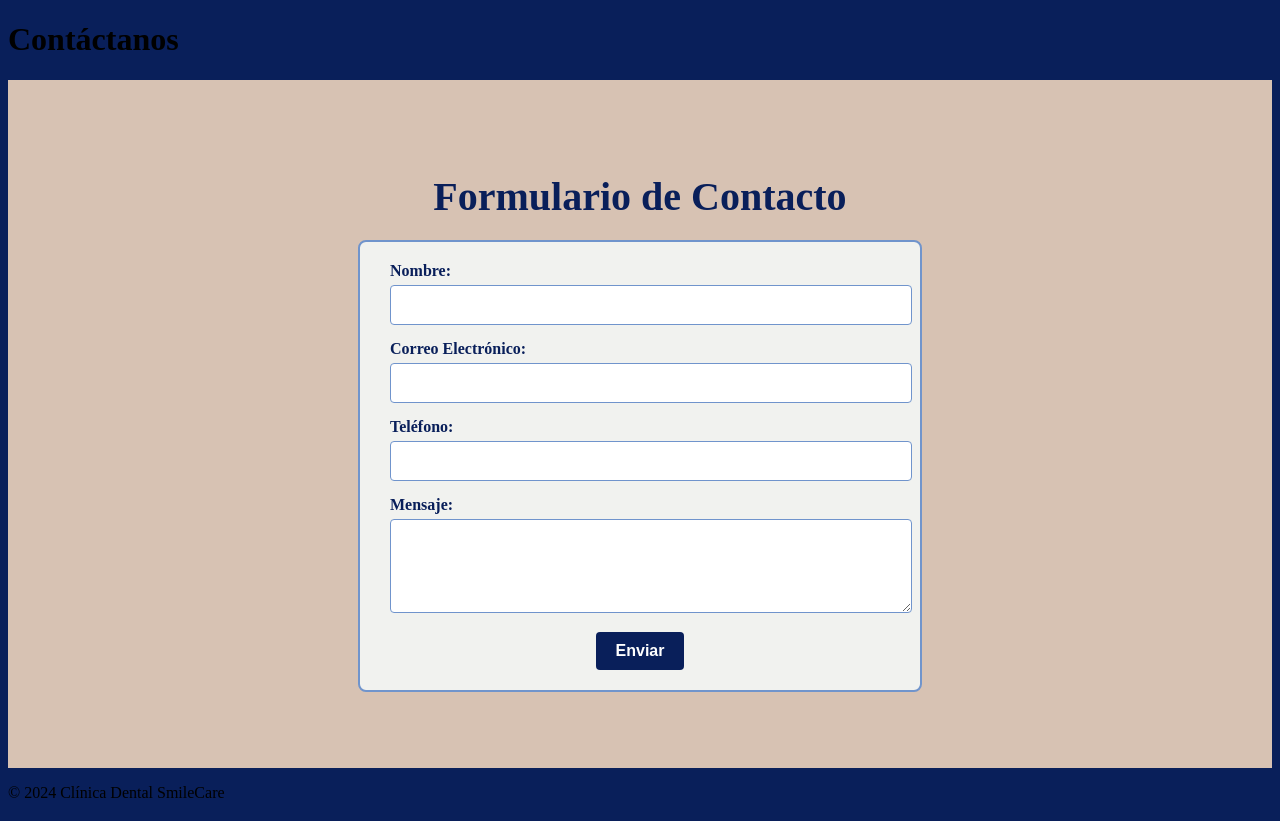
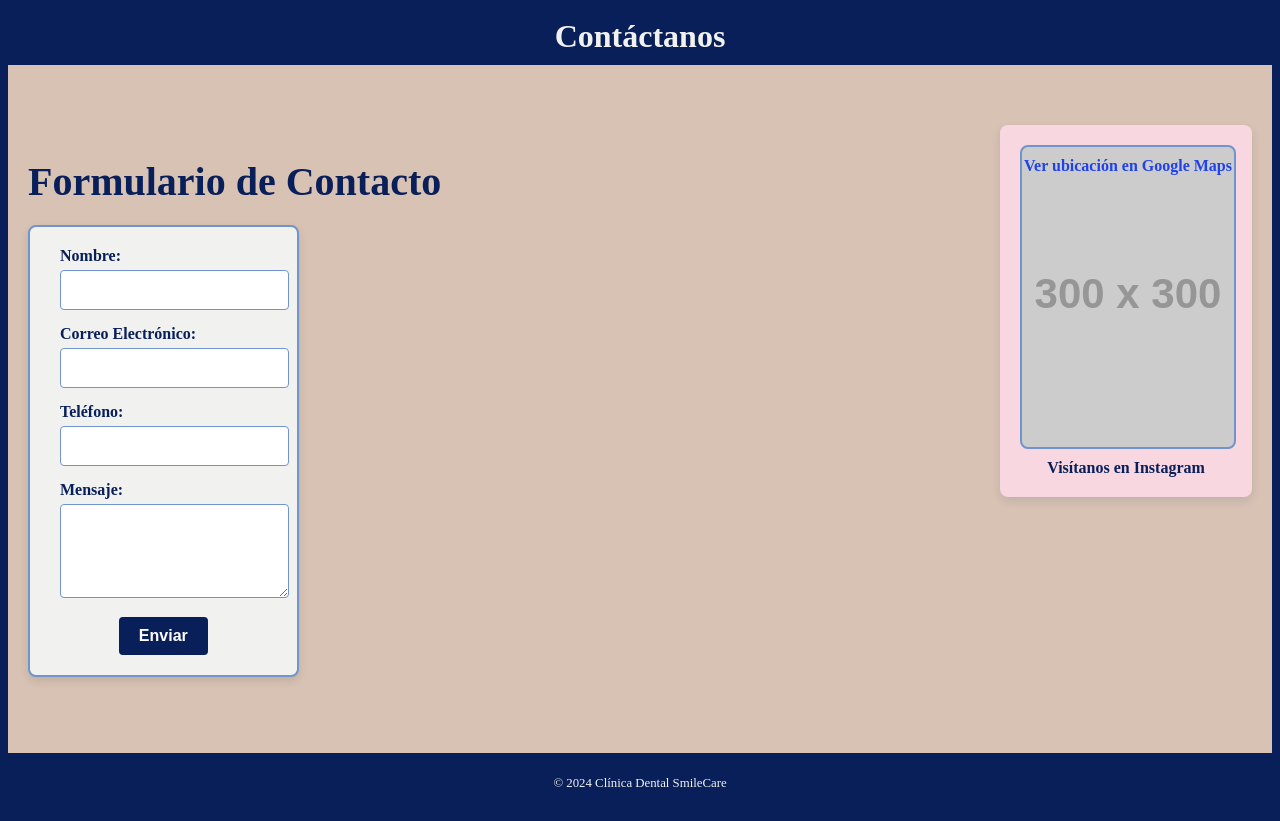
Before and after one commit to Fran92p/wdcapstone, a plain HTML site: page contacto.html in a window 1280 px wide. Drawn offline with Linux system fonts and the light colour scheme; placeholder pictures from the web are drawn by us.

Commit message:
ni se ya

```diff
--- a/contacto.html
+++ b/contacto.html
@@ -9,6 +9,7 @@
 <body>
     <h1>Contáctanos</h1>
     <section id="contacto">
+        <div id="contacto-form-container">
             <h2>Formulario de Contacto</h2>
             <form id="contacto-form">
                 <label for="nombre">Nombre:</label>
@@ -25,8 +26,22 @@
 
                 <button type="submit">Enviar</button>
             </form>
+            <p id="form-mensaje"></p>
+        </div>
 
-        <p id="form-mensaje"></p>
+
+        <div id="mapa-container">
+            <div id="mapa">
+                <a href="https://www.google.com/maps/place/Pedro+Fco.+Berro+1295,+11300+Montevideo,+Departamento+de+Montevideo,+Uruguay/@-34.9092705,-56.1468723,17z/data=!3m1!4b1!4m6!3m5!1s0x959f81128edcecf7:0xb267d9f77c13f719!8m2!3d-34.9092705!4d-56.1468723!16s%2Fg%2F11hdjsrn1c?entry=ttu&g_ep=EgoyMDI0MTExOS4yIKXMDSoASAFQAw%3D%3D" target="_blank">
+                    Ver ubicación en Google Maps
+                </a>
+            </div>
+            <div id="instagram">
+                <a href="https://www.instagram.com/dra.belenpais/profilecard/?igsh=ZXM3dG56ejJkb3Y3" target="_blank">
+                    Visítanos en Instagram
+                </a>
+            </div>
+        </div>
 
     </section>
 
--- a/css/contacto.css
+++ b/css/contacto.css
@@ -8,9 +8,23 @@
     background-color: #091F5A; /
  }
 
+ h1 {
+    background-color: #091F5A;
+    color: #F1F2EF;
+    text-align: center;
+    font-size: 2rem;
+    margin: 0;
+    padding: 10px 0;
+}
+
+
  #contacto {
     background-color: #D7C2B3;
     padding: 60px 20px;
+    display: flex;
+    justify-content: space-between;
+    align-items: flex-start;
+    gap: 20px;
     text-align: center;
 }
 
@@ -22,12 +36,12 @@
 }
 
 #contacto-form {
-    max-width: 500px;
-    margin: 0 auto;
+    max-width: 50%;
+    margin: 0 ;
     background-color: #F1F2EF;
     border: 2px solid #7094CC;
     border-radius: 8px;
-    box-shadow: 0 4px 10px (5, 4, 4, 0.1);
+    box-shadow: 0 4px 10px rgba(5, 4, 4, 0.1);
     padding: 20px 30px;
 }
 
@@ -72,3 +86,61 @@
         margin-top: 10px;
         color: red;
     }
+
+    footer {
+        background-color: #091F5A;
+        color: #F1F2EF;
+        height: 60px;
+        padding: 0;
+        margin: 0;
+        display: flex;
+        align-items: center;
+        justify-content: center;
+        font-size: 0.8rem;
+    }
+
+    #mapa-container {
+        max-width: 40%;
+        text-align: center;
+        background-color: #F8D7E0;
+        padding: 20px;
+        border-radius: 8px;
+        box-shadow: 0 4px 10px rgba(9, 31, 90, 0.1);
+    }
+
+    #mapa {
+        width: 100%;
+        height: 300px;
+        border: 2px solid #7094CC;
+        border-radius: 8px;
+        margin-bottom: 10px;
+        background: url('https://via.placeholder.com/300') no-repeat center center;
+        background-size: cover;
+    }
+
+    #mapa a {
+        display: block;
+        color: #2042EA;
+        text-decoration: none;
+        font-weight: bold;
+        margin-top: 10px;
+        font-size: 1rem;
+    }
+
+    #mapa a:hover {
+        text-decoration: underline;
+    }
+
+    #instagram a {
+        display: block;
+        color: #091F5A;
+        font-weight: bold;
+        font-size: 1rem;
+        text-decoration: none;
+        margin-top: 10px;
+    }
+
+    #instagram a:hover {
+        text-decoration: underline;
+        color: #7094CC;
+    }
--- a/css/styles.css
+++ b/css/styles.css
@@ -32,7 +32,7 @@ nav ul {
 }
 
 nav a {
-    color: #FFFFFF;
+    color: #F1F2EF;
     text-decoration: none;
     font-weight: bold;
     font-size: 1rem;
@@ -59,7 +59,7 @@ h2 {
 
 p {
     font-size: 1.1rem;
-    color: #F8D7E0C;
+    color: #F1F2EF;
 }
 
 #servicios {
@@ -152,7 +152,8 @@ footer {
 
 
 #inicio {
-    background-image: url('/img/Fondo1.jpg');
+    background-image: url('/img/Portada.jpg');
+    margin-top: -20px;
     background-size: cover;
     background-position: center;
     padding: 120px 20px;
```
Also changed, not shown: 1 other file. Lines whose indentation alone changed are shown as unchanged.
